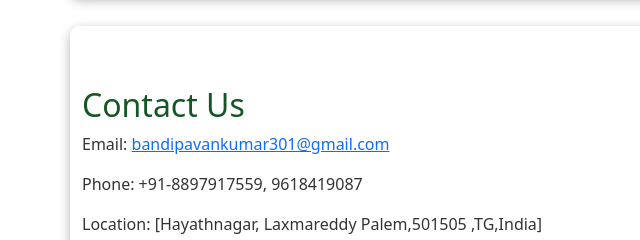
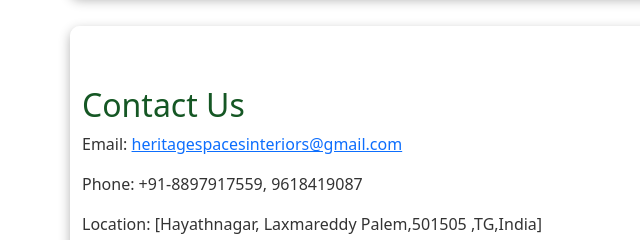
Before and after one commit to sistlm/heritage-website, a plain HTML site: page index.html in a window 1280 px wide. Shown: the part 1780-2020 px from the top of the page, 0-640 px from the left. Drawn offline with nearby package versions, Linux system fonts and the light colour scheme.

Commit message:
Added email id

```diff
--- a/index.html
+++ b/index.html
@@ -192,13 +192,13 @@
   <!-- Contact -->
   <section id="contact" class="container">
     <h2>Contact Us</h2>
-    <p>Email: <a href="mailto:bandipavankumar301@gmail.com">bandipavankumar301@gmail.com</a></p>
+    <p>Email: <a href="mailto:heritagespacesinteriors@gmail.com">heritagespacesinteriors@gmail.com</a></p>
     <p>Phone: +91-8897917559, 9618419087 </p>
     <p>Location: [Hayathnagar, Laxmareddy Palem,501505 ,TG,India]</p>
     <p>Instagram: <a href="https://www.instagram.com/heritage_spaces/" target="_blank">@heritage_spaces</a></p>
 
 
-    <form action="mailto:bandipavankumar301@gmail.com" method="post" enctype="text/plain">
+    <form action="mailto:heritagespacesinteriors@gmail.com" method="post" enctype="text/plain">
       <div class="mb-3">
         <label for="name" class="form-label">Name:</label>
         <input type="text" id="name" name="name" class="form-control" required />
```
